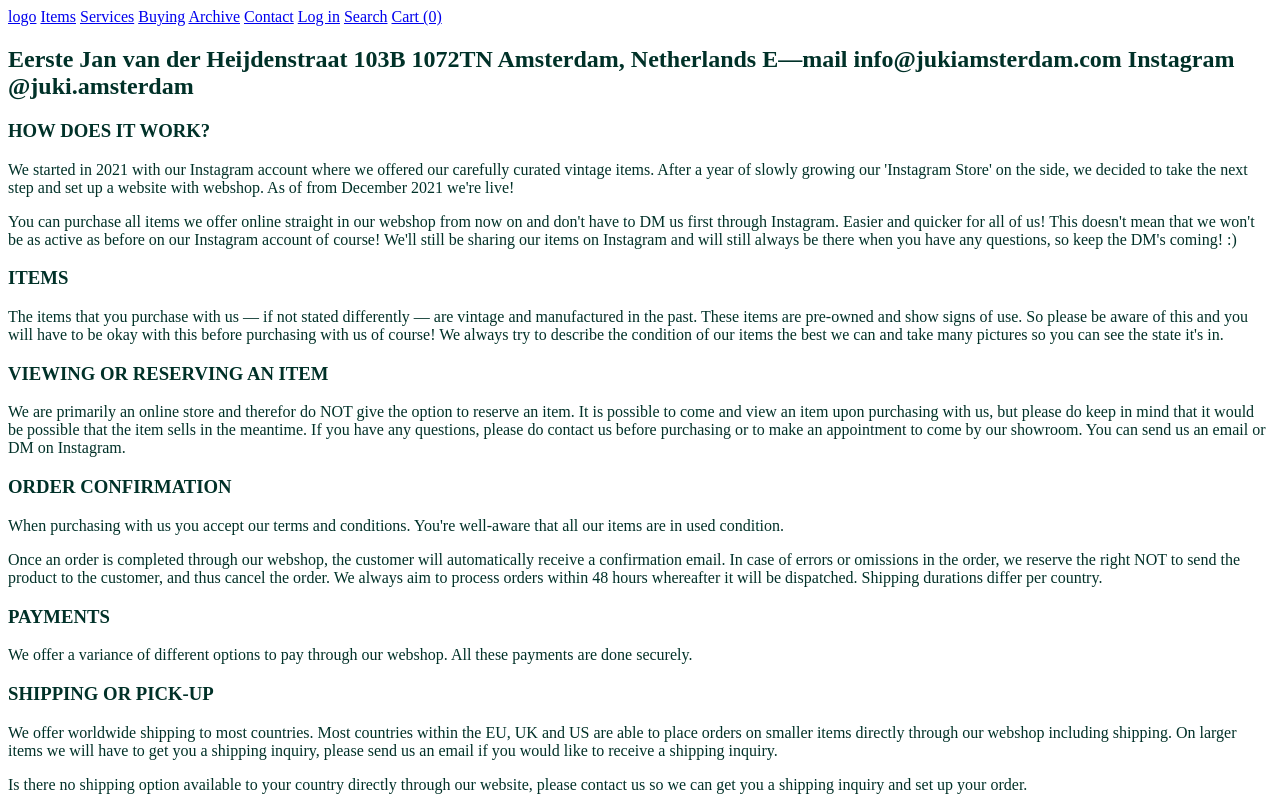
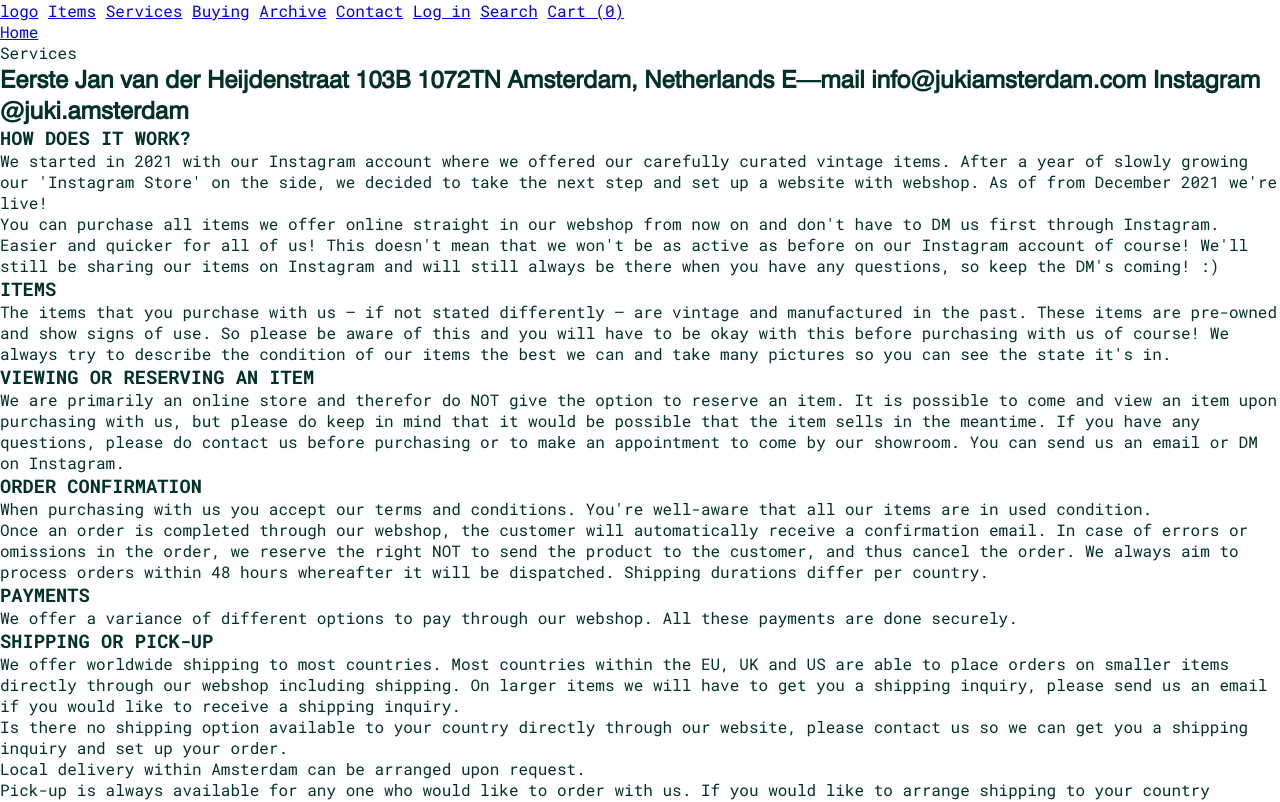
Before and after one commit to AlishaSoedamah/fd2, a plain HTML site: page pages/service.html in a window 1280 px wide. Shown: the top 802 px of the page. Drawn offline with Linux system fonts and the light colour scheme.

Commit message:
Added imgs/fonts

```diff
--- a/pages/service.html
+++ b/pages/service.html
@@ -1,5 +1,5 @@
 <!DOCTYPE html>
-<html lang="nl">
+<html lang="en">
 <head>
 	<meta charset="UTF-8">
 	<meta name="viewport" content="width=device-width, initial-scale=1.0">
@@ -11,7 +11,7 @@
 		<a href="#">logo</a>
 		<span>
 			<a href="#">Items</a>
-			<a href="./pages/service.html">Services</a>
+			<a href="#">Services</a>
 			<a href="#">Buying</a>
 			<a href="#">Archive</a>
 			<a href="#">Contact</a>
@@ -22,6 +22,12 @@
 			<a href="#">Cart (0)</a>
 		</span>
 	</header>
+	<span id="breadcrumbs">
+		<ul>
+			<li><a href="../index.html">Home</a></li>
+			<li>Services</li>
+		</ul>
+	</span>
 	<section>
 		<h1>Eerste Jan van der Heijdenstraat 103B 1072TN Amsterdam, Netherlands E—mail info@jukiamsterdam.com Instagram @juki.amsterdam</h1>
 	</section>
--- a/styles/style.css
+++ b/styles/style.css
@@ -1,15 +1,34 @@
+@font-face {
+	font-family: "Swiss";
+	src: url("../font/swiss.woff2");
+}
+
+@font-face {
+	font-family: "Mono";
+	src: url(../font/RobotoMono-VariableFont_wght.ttf);
+}
+
 *, *::after, *::before {
-  box-sizing:border-box;
+	box-sizing: border-box;
+	padding: 0;
+	margin: 0;
 }
 
 :root {
 	--color-text: rgb(0, 49, 40);
 	--color-background: #eee;
+	--title-font: "Swiss";
+	--body-font: "Mono";
 	--footer: rgb(223 254 49);
 }
 
 body {
 	color: var(--color-text);
+	font-family: var(--body-font);
+}
+
+h1 {
+	font-family: var(--title-font), 'arial';
 }
 
 ul {
```
Also changed, not shown: index.html (+36 -1 lines), font/RobotoMono-VariableFont_wght.ttf (added), font/swiss.woff2 (added), images/bookends.webp (added), images/chair.webp (added), images/chest.webp (added), images/cup.webp (added), images/favicon.svg (deleted), images/lamp.webp (added), images/lamp2.webp (added), images/lamp3.webp (added), images/table.webp (added), 1 other file.
